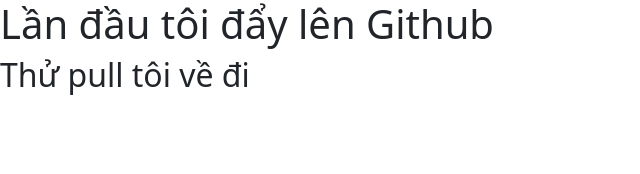
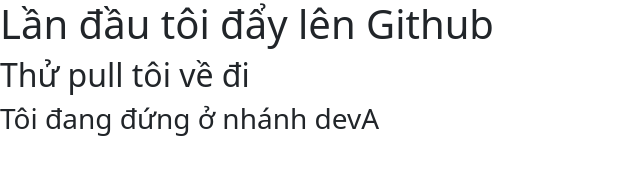
Before and after one commit to Caosonnw/BC61-DemoGit, a plain HTML site: page index.html in a window 1280 px wide. Shown: the whole page, without its empty margins (0-640 px from the left). Drawn offline with nearby package versions, Linux system fonts and the light colour scheme.

Commit message:
push code nhánh devA

```diff
--- a/index.html
+++ b/index.html
@@ -21,6 +21,7 @@
   <body>
     <h1>Lần đầu tôi đẩy lên Github</h1>
     <h2>Thử pull tôi về đi</h2>
+    <h3>Tôi đang đứng ở nhánh devA</h3>
     <!-- Bootstrap JavaScript Libraries -->
     <script
       src="https://cdn.jsdelivr.net/npm/@popperjs/core@2.11.8/dist/umd/popper.min.js"
```
